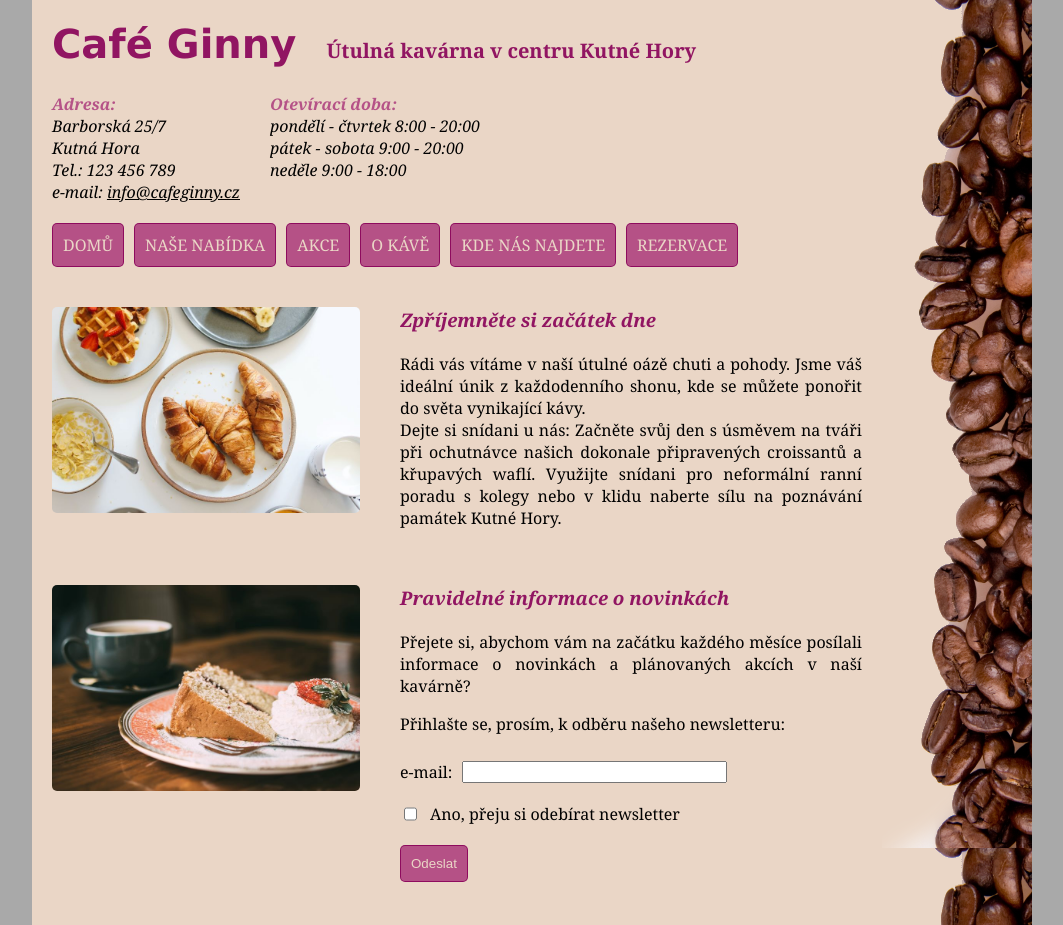
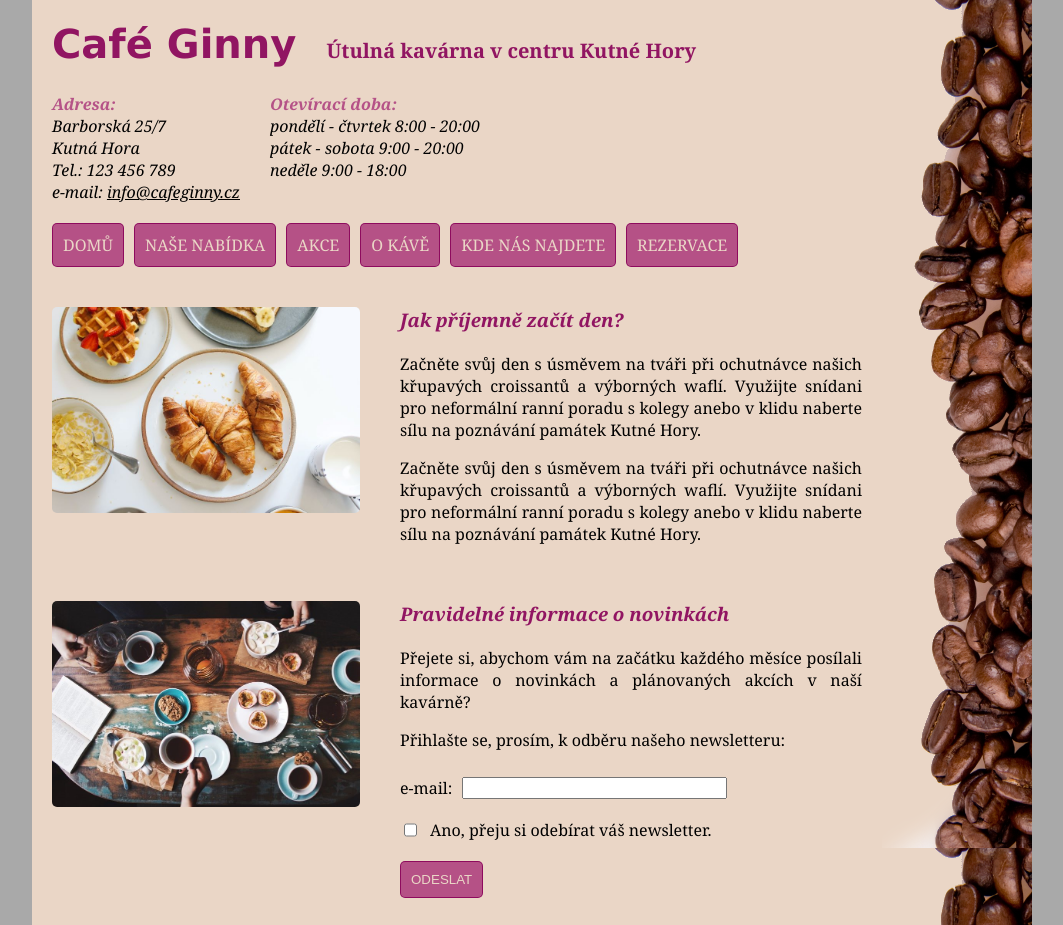
Before and after one commit to VeraPichnerova/cafe-ginny, an Eleventy site: page index.html in a window 1280 px wide. Shown: the top 925 px of the page, without its empty margins (108-1171 px from the left). Built offline with nearby package versions, Linux system fonts and the light colour scheme; Eleventy itself is replaced by a stand-in of ours; files that its build step writes are made by us from their sources.

Commit message:
update img

```diff
--- a/index.html
+++ b/index.html
@@ -5,10 +5,11 @@ title: Café Ginny
             <section class="hero">
 
                 <div class="content">
-                    <h3 class="content__subtitle">Zpříjemněte si začátek dne</h3>
+                    <h3 class="content__subtitle">Jak příjemně začít den?</h3>
                     <p class="content__text">
-                        Rádi vás vítáme v naší útulné oázě chuti a pohody. Jsme váš ideální únik z každodenního shonu, kde se můžete ponořit do světa vynikající kávy. <br>
-                        Dejte si snídani u nás: Začněte svůj den s úsměvem na tváři při ochutnávce našich dokonale připravených croissantů a křupavých waflí. Využijte snídani pro neformální ranní poradu s kolegy nebo v klidu naberte sílu na poznávání památek Kutné Hory. </p>
+                        Začněte svůj den s úsměvem na tváři při ochutnávce našich křupavých croissantů a výborných waflí. Využijte snídani pro neformální ranní poradu s kolegy anebo v klidu naberte sílu na poznávání památek Kutné Hory. </p>
+                    <p class="content__text">
+                        Začněte svůj den s úsměvem na tváři při ochutnávce našich křupavých croissantů a výborných waflí. Využijte snídani pro neformální ranní poradu s kolegy anebo v klidu naberte sílu na poznávání památek Kutné Hory. </p>
                 </div>
 
                 <div class="picture">
@@ -33,18 +34,18 @@ title: Café Ginny
 
                             <div class="form__item">
                                 <input class="form_input-checkbox" type ="checkbox" name="newsletter" id="newsletter" value="Ano" unchecked required>
-                                <label class="form__label-checkbox" for="newsletter">Ano, přeju si odebírat newsletter</label>
+                                <label class="form__label-checkbox" for="newsletter">Ano, přeju si odebírat váš newsletter.</label>
                             </div>
 
                             <div class="form__item">
-                                <button class="button" type="submit">Odeslat</button>
+                                <button class="button" type="submit">ODESLAT</button>
                             </div>
                             <input type = "hidden" name="_redirect" value="https://cafeginny.netlify.app/newsletter/#newsletter-registrace"/>
                         </form>
                 </div>
 
                 <div class="picture">
-                    <img class="picture__img" src="/images/dort.jpg" alt="Speciální akce">
+                    <img class="picture__img" src="/images/coffees.jpg" alt="Speciální akce">
                 </div>
 
             </section>
--- a/scss/_menu.scss
+++ b/scss/_menu.scss
@@ -46,6 +46,6 @@
     }
 
     .menu__link {
-        padding: 10px 10px;
+        padding: 10px;
     }
 }
```
Also changed, not shown: o-kave.html (+1 -1 lines), rezervace.html (+1 -1 lines), css/style.css, images/coffee_plant.jpg (added), images/coffees.jpg (added), 1 other file.
